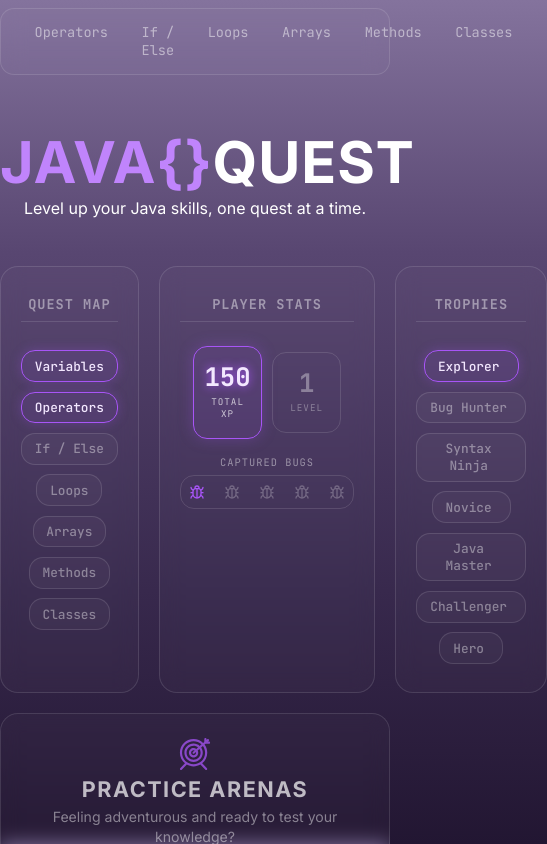
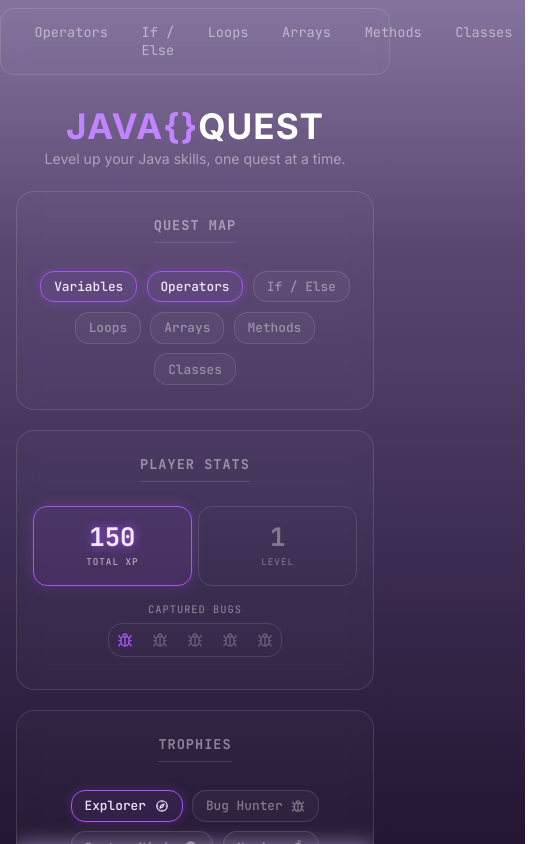
Before and after one commit to eeebbaandersson/java-quest, a Vue app in the folder frontend/: page / in a window 390 px wide. Shown: the top 844 px of the page, 547 px wide, since content can reach past the window. Built offline with nearby package versions, Linux system fonts and the light colour scheme.

Commit message:
style: make HomeView and arena choice responsive for tablet/mobile

```diff
--- a/frontend/src/assets/main.css
+++ b/frontend/src/assets/main.css
@@ -34,9 +34,7 @@ body {
   font-family: var(--font-main);
 }
 
-/* ==========================================================================
-   BADGES (Dina befintliga)
-   ========================================================================== */
+
 .badge {
   font-family: var(--font-mono);
   background-color: rgba(255, 255, 255, 0.03);
@@ -70,9 +68,7 @@ body {
   border-color: #c084fc;
 }
 
-/* ==========================================================================
-   HERO & TYPOGRAFI (Gemensam)
-   ========================================================================== */
+
 .hero-section {
   text-align: center;
   margin-top: 3rem;
@@ -92,9 +88,12 @@ body {
   color: #c084fc;
 }
 
-/* ==========================================================================
-   GLAS-KORT & KORT-EFEKTER (Gemensam)
-   ========================================================================== */
+.hero-subtitle,
+.hero-section p {
+  color: var(--text-muted);
+  font-size: 1rem;
+}
+
 .glass-card {
   display: flex;
   flex-direction: column;
@@ -118,9 +117,6 @@ body {
   box-shadow: 0 0 20px rgba(168, 85, 247, 0.2);
 }
 
-/* ==========================================================================
-   KNAPPAR (Gemensam)
-   ========================================================================== */
 .arena-btn {
   display: inline-flex;
   align-items: center;
@@ -144,9 +140,6 @@ body {
   box-shadow: 0 0 12px rgba(168, 85, 247, 0.5);
 }
 
-/* ==========================================================================
-   IKON-MASKER (Gemensamma ikoner)
-   ========================================================================== */
 .badge-icon-mask {
   display: inline-block;
   background-color: currentColor;
@@ -168,9 +161,7 @@ body {
 .icon-tower { mask-image: url("@/assets/icons/tower.svg"); -webkit-mask-image: url("@/assets/icons/tower.svg"); }
 .icon-coliseum { mask-image: url("@/assets/icons/coliseum.svg"); -webkit-mask-image: url("@/assets/icons/coliseum.svg"); }
 
-/* ==========================================================================
-   FOOTER
-   ========================================================================== */
+
 footer {
   text-align: center;
   font-family: var(--font-mono);
@@ -178,3 +169,39 @@ footer {
   font-size: 0.75rem;
   opacity: 0.3;
 }
+
+
+/* TABLET (Skärmar upp till 1024px) */
+@media (max-width: 1024px) {
+  .logo-title {
+    font-size: 3rem;
+  }
+
+  .hero-section {
+    margin-top: 2.25rem;
+    margin-bottom: 2.25rem;
+  }
+}
+
+/* MOBILE (Skärmar upp till 640px) */
+@media (max-width: 640px) {
+  .logo-title {
+    font-size: 2.2rem;
+  }
+
+  .hero-subtitle,
+  .hero-section p {
+    font-size: 0.88rem;
+  }
+
+  .hero-section {
+    margin-top: 1.5rem;
+    margin-bottom: 1.5rem;
+    padding: 0 1rem;
+  }
+
+  footer {
+    padding: 1.5rem 0;
+    font-size: 0.7rem;
+  }
+}
--- a/frontend/src/views/ArenaChoice.vue
+++ b/frontend/src/views/ArenaChoice.vue
@@ -215,4 +215,37 @@ const arenas = ref([
   transform: translateY(8px) scale(1.18);
   transform-origin: bottom center;
 }
+
+/* TABLET (Skärmar upp till 1024px) */
+@media (max-width: 1024px) {
+  .arena-choice-container {
+    padding: 1.5rem 1.25rem;
+  }
+
+  .choice-container {
+    gap: 0.85rem;
+  }
+
+  .arena-card {
+    padding: 2rem 1rem;
+  }
+}
+
+/* MOBILE (Skärmar upp till 640px) */
+@media (max-width: 640px) {
+  .choice-container {
+    grid-template-columns: 1fr;
+    gap: 1.25rem;
+  }
+
+  .arena-card {
+    padding: 2.25rem 1.25rem 1.5rem 1.25rem;
+  }
+
+  .xp-corner-badge {
+    top: 12px;
+    left: 12px;
+    font-size: 0.65rem;
+  }
+}
 </style>
--- a/frontend/src/views/HomeView.vue
+++ b/frontend/src/views/HomeView.vue
@@ -75,7 +75,7 @@ const trophies = ref([
     <!-- HERO-SEKTION -->
     <section class="hero-section">
       <h1 class="logo-title"><span class="highlight">JAVA{}</span>QUEST</h1>
-      <p>Level up your Java skills, one quest at a time.</p>
+      <p class="hero-subtitle">Level up your Java skills, one quest at a time.</p>
     </section>
 
     <!-- STATS-SEKTION -->
@@ -193,7 +193,6 @@ const trophies = ref([
   padding-bottom: 0.5rem;
   border-bottom: 1px solid var(--border-subtle);
   text-align: center;
-  width: 100%;
 }
 
 .badges-wrapper {
@@ -205,6 +204,12 @@ const trophies = ref([
   padding-top: 0.75rem;
   width: 100%;
   flex: 1;
+}
+
+.badge .badge-icon-mask {
+  width: 14px;
+  height: 14px;
+  margin-left: 0.2rem;
 }
 
 .xp-simple-wrapper {
@@ -313,7 +318,6 @@ const trophies = ref([
   height: 16px;
 }
 
-/* ARENA PREVIEW CARD */
 .arena-section {
   width: 100%;
   max-width: 655px;
@@ -363,4 +367,47 @@ const trophies = ref([
 .arena-container:hover p {
   color: rgba(255, 255, 255, 0.9);
 }
+
+/* TABLET (Skärmar upp till 1024px) */
+@media (max-width: 1024px) {
+  .stats-section {
+    max-width: 90%;
+  }
+
+  .stats-container {
+    gap: 0.85rem;
+  }
+
+  .stats-card {
+    padding: 1.25rem 0.75rem;
+  }
+
+  .stats-row {
+    width: 100%;
+    gap: 0.4rem;
+  }
+}
+
+/* MOBILE (Skärmar upp till 640px) */
+@media (max-width: 640px) {
+  .stats-section {
+    max-width: 100%;
+    padding: 0 1rem;
+  }
+
+  .stats-container {
+    grid-template-columns: 1fr;
+    gap: 1.25rem;
+  }
+
+  .stats-card {
+    min-height: auto;
+    padding: 1.5rem 1rem;
+  }
+
+  .arena-section {
+    max-width: 100%;
+    padding: 0 1rem;
+  }
+}
 </style>
```
